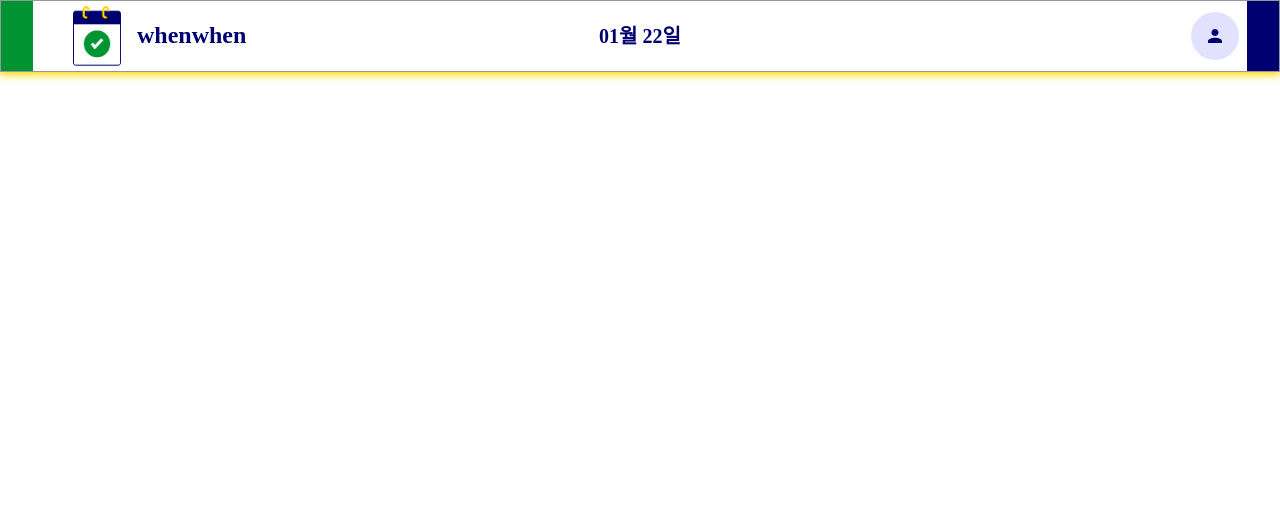
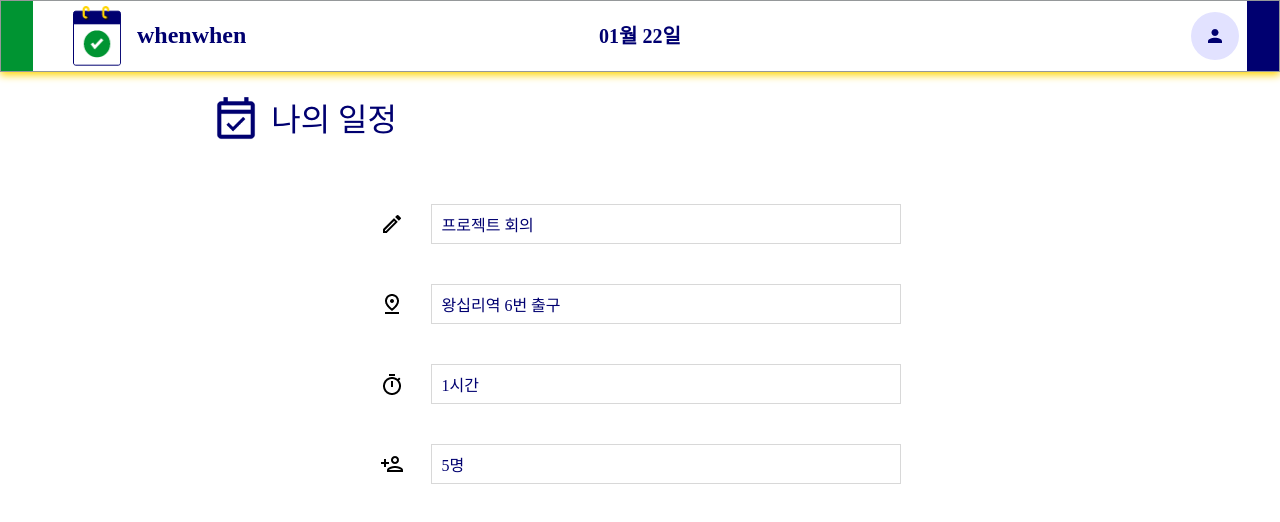
Before and after one commit to WhenWhenProject/WhenWhen-Front-, a React (Create React App) app: page /schedule/form in a window 1280 px wide. Shown: the top 522 px of the page. Built offline with nearby package versions, Linux system fonts and the light colour scheme.

Commit message:
feat: 호스트가 만든 일정 블록 컴포넌트화

```diff
--- a/src/components/result/SwiperBlock.tsx
+++ b/src/components/result/SwiperBlock.tsx
@@ -3,9 +3,9 @@ import styled from 'styled-components';
 import SwiperDate from './SwiperDate';
 
 const visibleSwiper = 3;
-const tranlatePixel = 116;
+const translatePixel = 116;
 
-const slide = visibleSwiper * tranlatePixel;
+const slide = visibleSwiper * translatePixel;
 
 const sampleDay = [
   { day: '토', date: '1/10', checked: 'pending' },
@@ -71,15 +71,15 @@ const SwiperBlock = () => {
     listX = getTranslateX();
     if (swiperRef.current && carouselRef.current) {
       count.current = Math.floor(
-        swiperRef.current?.clientWidth / tranlatePixel
+        swiperRef.current?.clientWidth / translatePixel
       );
     }
     const dateSwiperMax = (arrCnt - count.current) / 2 / 3;
     if (listX < dateSwiperMax * slide && nowX > startX) {
-      setNum((num) => num + visibleSwiper * tranlatePixel);
+      setNum((num) => num + visibleSwiper * translatePixel);
     }
     if (listX > -dateSwiperMax * slide && nowX < startX) {
-      setNum((num) => num - visibleSwiper * tranlatePixel);
+      setNum((num) => num - visibleSwiper * translatePixel);
     }
     carouselRef.current?.removeEventListener('mousedown', onScrollStart);
     carouselRef.current?.removeEventListener('touchstart', onScrollStart);
@@ -103,24 +103,24 @@ const SwiperBlock = () => {
   };
 
   const handleClickRight = (event: React.MouseEvent<HTMLImageElement>) => {
-    if (num <= -dateSwiperMax * visibleSwiper * tranlatePixel) return;
-    setNum((num) => num - visibleSwiper * tranlatePixel);
+    if (num <= -dateSwiperMax * visibleSwiper * translatePixel) return;
+    setNum((num) => num - visibleSwiper * translatePixel);
     return;
   };
 
   const handleClickLeft = (event: React.MouseEvent<HTMLImageElement>) => {
-    if (num >= dateSwiperMax * visibleSwiper * tranlatePixel) return;
-    setNum((num) => num + visibleSwiper * tranlatePixel);
+    if (num >= dateSwiperMax * visibleSwiper * translatePixel) return;
+    setNum((num) => num + visibleSwiper * translatePixel);
     return;
   };
 
   const middleCarousel = () => {
     if (swiperRef.current && carouselRef.current) {
       count.current = Math.floor(
-        swiperRef.current?.clientWidth / tranlatePixel
+        swiperRef.current?.clientWidth / translatePixel
       );
       swiperRef.current.scrollLeft =
-        tranlatePixel * Math.floor((arrCnt - count.current) / 2);
+        translatePixel * Math.floor((arrCnt - count.current) / 2);
     }
   };
 
@@ -141,7 +141,7 @@ const SwiperBlock = () => {
   return (
     <StyledWrapper>
       <div className="img-box">
-        {num < dateSwiperMax * visibleSwiper * tranlatePixel && (
+        {num < dateSwiperMax * visibleSwiper * translatePixel && (
           <img
             onClick={handleClickLeft}
             className="swiper_arrow left"
@@ -161,7 +161,7 @@ const SwiperBlock = () => {
         </div>
       </div>
       <div className="img-box">
-        {num > -dateSwiperMax * visibleSwiper * tranlatePixel && (
+        {num > -dateSwiperMax * visibleSwiper * translatePixel && (
           <img
             onClick={handleClickRight}
             className="swiper_arrow right"
--- /dev/null
+++ b/src/components/result/common/ScheduleHostContainer.tsx
@@ -0,0 +1,57 @@
+import React from 'react';
+import styled, { css } from 'styled-components';
+import ResultBlock from '../ResultBlock';
+import SwiperBlock from '../SwiperBlock';
+import SwiperDateBlock from '../SwiperDateBlock';
+import {
+  pencil,
+  people_plus,
+  clock,
+  location_pin,
+} from '../../../assets/NewSchedule/index';
+
+const ScheduleHostContainer = () => {
+  return (
+    <StyledWrapper>
+      <div className="result-container">
+        <ResultBlock img={pencil} altName="일정명" value="프로젝트 회의" />
+        <ResultBlock
+          img={location_pin}
+          altName="장소명"
+          value="왕십리역 6번 출구"
+        />
+        <ResultBlock img={clock} altName="시간" value="1시간" />
+        <ResultBlock img={people_plus} altName="사람 수" value="5명" />
+      </div>
+    </StyledWrapper>
+  );
+};
+
+export default ScheduleHostContainer;
+
+const centerAlign = css`
+  display: flex;
+  justify-content: center;
+  align-items: center;
+`;
+
+const StyledWrapper = styled.div`
+  ${centerAlign}
+  flex-direction: column;
+  .result-container {
+    width: 588px;
+    margin-top: 3vh;
+    ${centerAlign}
+    flex-direction: column;
+    margin-bottom: 32px;
+  }
+  .container {
+    color: #000070;
+    width: 100%;
+    margin-bottom: 48px;
+    .title {
+      font-size: 32px;
+      margin-bottom: 0;
+    }
+  }
+`;
--- a/src/pages/PreResult/PreResult.tsx
+++ b/src/pages/PreResult/PreResult.tsx
@@ -1,31 +1,16 @@
 import React from 'react';
 import styled, { css } from 'styled-components';
 import PageTitleBar from '../../components/PageTitleBar';
-import {
-  pencil,
-  people_plus,
-  clock,
-  location_pin,
-} from '../../assets/NewSchedule/index';
-import ResultBlock from '../../components/result/ResultBlock';
 import SwiperBlock from '../../components/result/SwiperBlock';
 import SwiperDateBlock from '../../components/result/SwiperDateBlock';
 import ResultPeople from '../../components/result/ResultPeople';
+import ScheduleHostContainer from '../../components/result/common/ScheduleHostContainer';
 
 const PreResult = () => {
   return (
     <StyledWrapper>
       <PageTitleBar title={'결과'} />
-      <div className="result-container">
-        <ResultBlock img={pencil} altName="일정명" value="프로젝트 회의" />
-        <ResultBlock
-          img={location_pin}
-          altName="장소명"
-          value="왕십리역 6번 출구"
-        />
-        <ResultBlock img={clock} altName="시간" value="1시간" />
-        <ResultBlock img={people_plus} altName="사람 수" value="5명" />
-      </div>
+      <ScheduleHostContainer />
       <div className="day container">
         <p className="title">요일</p>
         <div className="container_line" />
--- a/src/pages/ScheduleForm/ScheduleForm.tsx
+++ b/src/pages/ScheduleForm/ScheduleForm.tsx
@@ -1,8 +1,30 @@
 import React from 'react';
+import styled, { css } from 'styled-components';
+import PageTitleBar from '../../components/PageTitleBar';
+import ScheduleHostContainer from '../../components/result/common/ScheduleHostContainer';
 
 // 생성된 일정에 개개인의 일정을 기입하는 페이지
 const ScheduleForm = () => {
-  return <div>ScheduleForm</div>;
+  return (
+    <StyledWrapper>
+      <PageTitleBar title={'나의 일정'} />
+      <ScheduleHostContainer />
+    </StyledWrapper>
+  );
 };
 
 export default ScheduleForm;
+
+const centerAlign = css`
+  display: flex;
+  justify-content: center;
+  align-items: center;
+`;
+
+const StyledWrapper = styled.div`
+  margin-top: 80px;
+  width: 67%;
+  ${centerAlign}
+  flex-direction: column;
+  margin-bottom: 62px;
+`;
```
